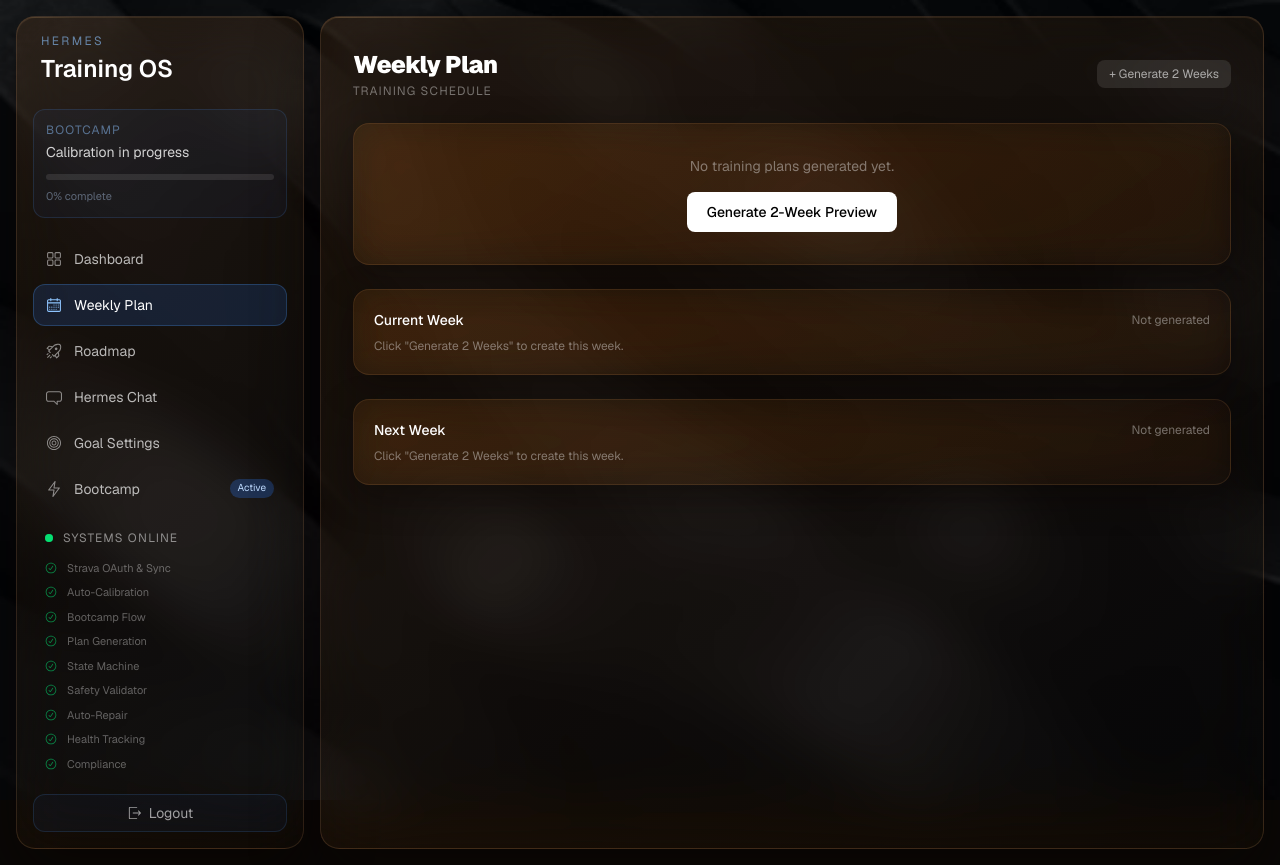
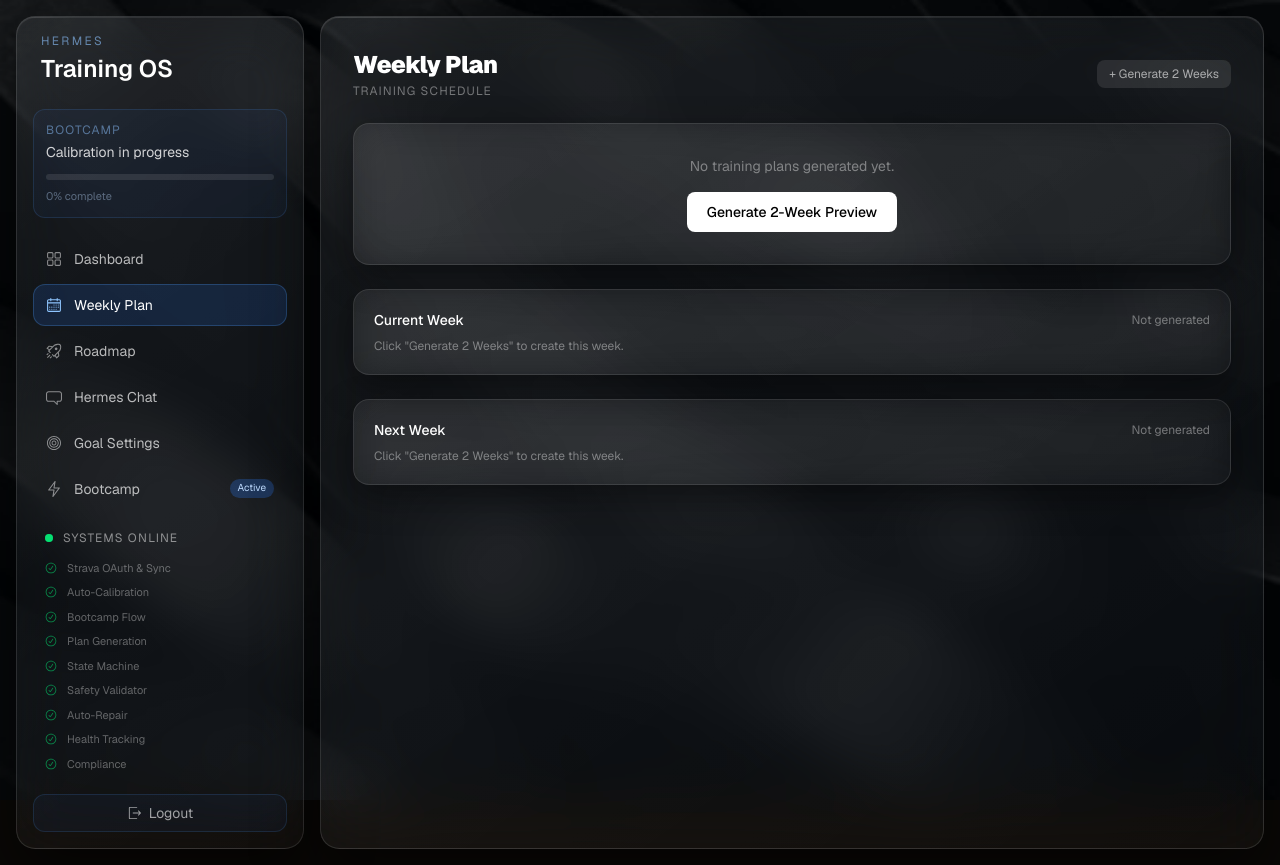
Before and after one commit to S0hamJosh1/hermes, a Next.js app: page /plan in a window 1280 px wide. Built offline with nearby package versions, Linux system fonts and the light colour scheme; no server answers.

Commit message:
ux change

```diff
--- a/src/app/globals.css
+++ b/src/app/globals.css
@@ -2,15 +2,12 @@
 
 :root {
   --background: #0a0806;
-  --foreground: #fff3e8;
-  --glass-bg: rgba(255, 160, 80, 0.06);
-  --glass-bg-strong: rgba(255, 160, 80, 0.10);
-  --glass-border: rgba(255, 180, 120, 0.15);
-  --glass-shadow: 0 24px 60px rgba(10, 4, 0, 0.55);
-  --glass-highlight: rgba(255, 200, 140, 0.30);
-  --accent-orange: #f97316;
-  --accent-amber: #f59e0b;
-  --accent-warm: #fb923c;
+  --foreground: #ebebeb;
+  --glass-bg: rgba(255, 255, 255, 0.05);
+  --glass-bg-strong: rgba(255, 255, 255, 0.08);
+  --glass-border: rgba(255, 255, 255, 0.12);
+  --glass-shadow: 0 24px 60px rgba(0, 0, 0, 0.55);
+  --glass-highlight: rgba(255, 255, 255, 0.20);
 }
 
 @theme inline {
@@ -32,12 +29,12 @@ body {
 .glass-panel {
   position: relative;
   overflow: hidden;
-  background: linear-gradient(145deg, rgba(180, 100, 30, 0.14), rgba(100, 55, 15, 0.05));
+  background: linear-gradient(145deg, rgba(255, 255, 255, 0.08), rgba(255, 255, 255, 0.03));
   border: 1px solid var(--glass-border);
   backdrop-filter: blur(28px) saturate(170%);
   -webkit-backdrop-filter: blur(28px) saturate(170%);
   box-shadow: var(--glass-shadow),
-    inset 0 1px 0 rgba(255, 190, 120, 0.10);
+    inset 0 1px 0 rgba(255, 255, 255, 0.08);
   border-radius: 1.2rem;
 }
 
@@ -56,18 +53,18 @@ body {
 
 .glass-card {
   position: relative;
-  background: linear-gradient(145deg, rgba(200, 120, 40, 0.10), rgba(120, 65, 20, 0.04));
-  border: 1px solid rgba(255, 170, 100, 0.12);
+  background: linear-gradient(145deg, rgba(255, 255, 255, 0.06), rgba(255, 255, 255, 0.02));
+  border: 1px solid rgba(255, 255, 255, 0.10);
   backdrop-filter: blur(18px) saturate(150%);
   -webkit-backdrop-filter: blur(18px) saturate(150%);
-  box-shadow: 0 12px 35px rgba(10, 4, 0, 0.40);
+  box-shadow: 0 12px 35px rgba(0, 0, 0, 0.40);
   border-radius: 1rem;
   transition: border-color 180ms ease, background 180ms ease, transform 180ms ease;
 }
 
 .glass-card:hover {
-  border-color: rgba(255, 170, 100, 0.22);
-  background: linear-gradient(145deg, rgba(200, 120, 40, 0.14), rgba(120, 65, 20, 0.06));
+  border-color: rgba(255, 255, 255, 0.18);
+  background: linear-gradient(145deg, rgba(255, 255, 255, 0.09), rgba(255, 255, 255, 0.03));
 }
 
 /* --- Animations --- */
@@ -81,6 +78,7 @@ body {
     opacity: 0;
     transform: translateY(4px);
   }
+
   to {
     opacity: 1;
     transform: translateY(0);
@@ -95,17 +93,17 @@ body {
 }
 
 ::-webkit-scrollbar-track {
-  background: rgba(130, 70, 20, 0.06);
+  background: rgba(255, 255, 255, 0.03);
 }
 
 ::-webkit-scrollbar-thumb {
-  background: rgba(255, 160, 80, 0.20);
+  background: rgba(255, 255, 255, 0.15);
   border-radius: 999px;
   border: 2px solid transparent;
   background-clip: padding-box;
 }
 
 ::-webkit-scrollbar-thumb:hover {
-  background: rgba(255, 160, 80, 0.35);
+  background: rgba(255, 255, 255, 0.25);
   background-clip: padding-box;
 }
--- a/src/app/onboarding/goal/page.tsx
+++ b/src/app/onboarding/goal/page.tsx
@@ -42,10 +42,10 @@ type ExistingGoalResponse = {
 };
 
 const DISTANCE_ICONS: Record<Distance, React.ReactNode> = {
-    "5K": <PersonIcon className="w-6 h-6 text-orange-400" />,
-    "10K": <LightningBoltIcon className="w-6 h-6 text-amber-400" />,
-    "Half Marathon": <RocketIcon className="w-6 h-6 text-orange-300" />,
-    "Marathon": <StarFilledIcon className="w-6 h-6 text-amber-300" />,
+    "5K": <PersonIcon className="w-6 h-6 text-white/60" />,
+    "10K": <LightningBoltIcon className="w-6 h-6 text-white/60" />,
+    "Half Marathon": <RocketIcon className="w-6 h-6 text-white/60" />,
+    "Marathon": <StarFilledIcon className="w-6 h-6 text-white/60" />,
 };
 
 const DISTANCES: { value: Distance; label: string; minWeeks: number }[] = [
@@ -59,7 +59,7 @@ const DISTANCES: { value: Distance; label: string; minWeeks: number }[] = [
 
 function cardClass(selected: boolean) {
     return `border rounded-xl text-left transition ${selected
-            ? "border-orange-400/60 bg-orange-400/10"
+            ? "border-white/50 bg-white/10"
             : "border-white/10 hover:border-white/30"
         }`;
 }
@@ -352,7 +352,7 @@ export default function GoalPage() {
                                 className={`${cardClass(hasTargetTime)} p-3 text-sm`}
                             >
                                 <div className="flex items-center gap-2">
-                                    <TargetIcon className="w-5 h-5 text-orange-400" />
+                                    <TargetIcon className="w-5 h-5 text-white/60" />
                                     <span className="font-medium">I have a time goal</span>
                                 </div>
                                 <p className="text-xs text-white/40 mt-1 ml-7">Set a target finish time</p>
@@ -367,7 +367,7 @@ export default function GoalPage() {
                                 className={`${cardClass(!hasTargetTime)} p-3 text-sm`}
                             >
                                 <div className="flex items-center gap-2">
-                                    <CheckCircledIcon className="w-5 h-5 text-amber-400" />
+                                    <CheckCircledIcon className="w-5 h-5 text-white/60" />
                                     <span className="font-medium">Just finish</span>
                                 </div>
                                 <p className="text-xs text-white/40 mt-1 ml-7">No specific time target</p>
```
